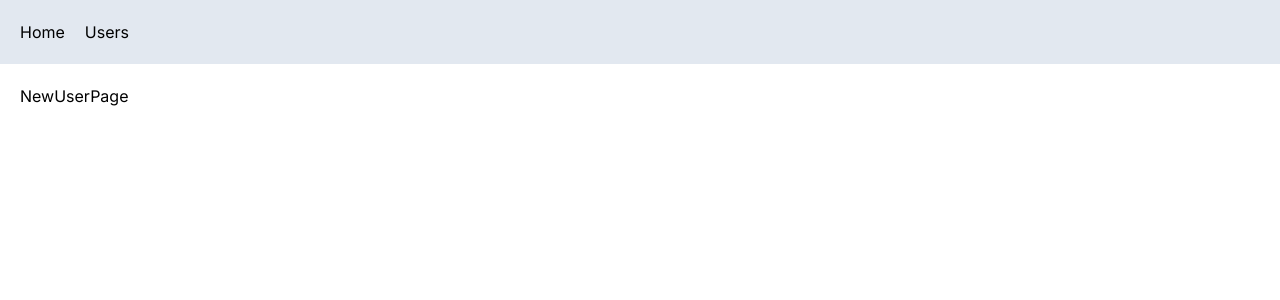
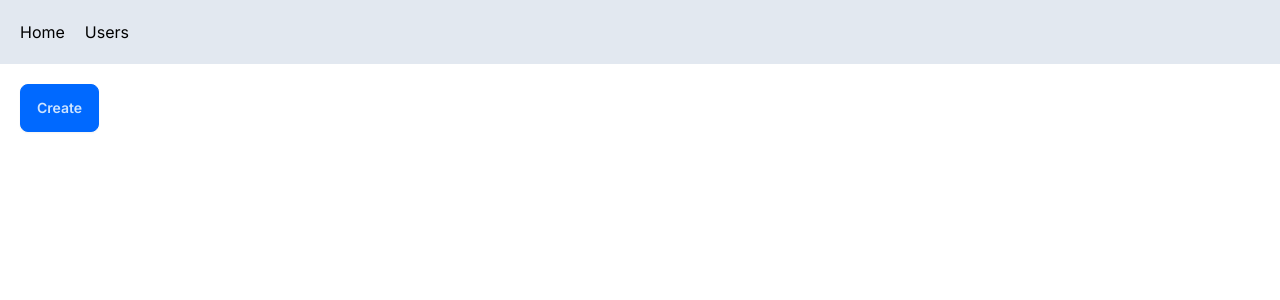
Before and after one commit to breakdaiz/next-app, a Next.js app: page /users/new in a window 1280 px wide. Shown: the top 300 px of the page. Built offline with nearby package versions, Linux system fonts and the light colour scheme.

Commit message:
Applied userRouter for navigation

```diff
--- a/app/users/new/page.tsx
+++ b/app/users/new/page.tsx
@@ -1,8 +1,12 @@
+'use client';
+
+import { useRouter } from 'next/navigation';
 import React from 'react'
 
 const NewUserPage = () => {
+  const router = useRouter()
   return (
-    <div>NewUserPage</div>
+    <button className='btn btn-primary' onClick={()=> router.push('/users')}> Create</button>
   )
 }
 
--- a/app/users/page.tsx
+++ b/app/users/page.tsx
@@ -1,5 +1,6 @@
 import React from "react";
 import UserTable from "./UserTable";
+import Link from "next/link";
 
 interface Props {
   searchParams: { sortOrder: string };
@@ -8,7 +9,7 @@
   console.log(sortOrder);
   return (
     <>
-      <h1>Users</h1>
+    <Link className="btn uppercase" href="/users/new">New USER</Link>
       <UserTable sortOrder={sortOrder} />
     </>
   );
```
